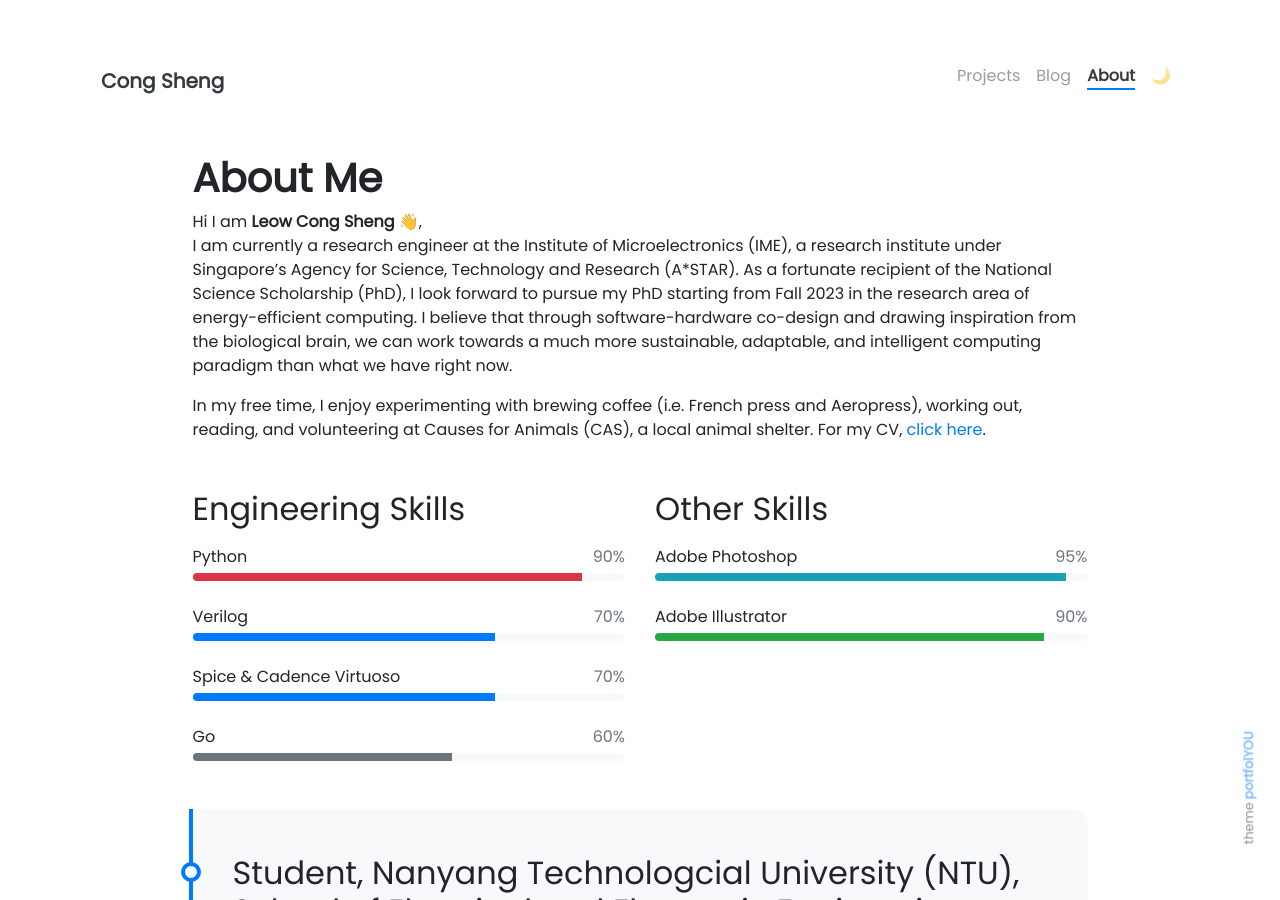
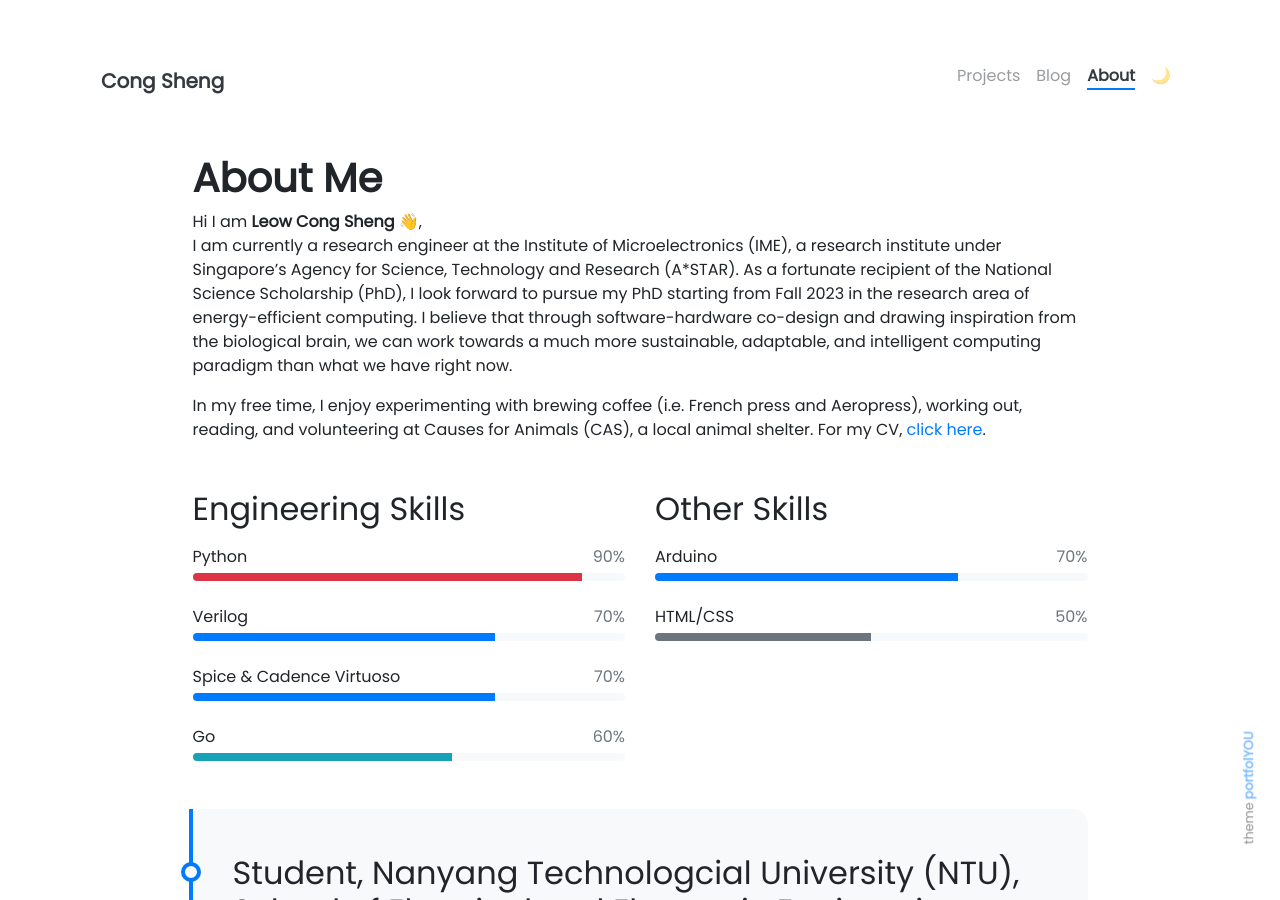
Before and after one commit to CongSheng/CongSheng.github.io, a Jekyll site: the page built from pages/about.md, in a window 1280 px wide and 900 px high. Built offline with Jekyll 4.4.1, drawn with Linux system fonts in a browser that asks for light colours; nearby versions of some CDN libraries; emoji names are drawn with the system emoji font.

Commit message:
Edited about

```diff
--- a/_data/other-skills.yml
+++ b/_data/other-skills.yml
@@ -1,7 +1,7 @@
-- name: Adobe Photoshop
-  percentage: 95
-  color: info
+- name: Arduino
+  percentage: 70
+  color: primary
 
-- name: Adobe Illustrator
-  percentage: 90
-  color: success
+- name: HTML/CSS
+  percentage: 50
+  color: secondary
--- a/_data/programming-skills.yml
+++ b/_data/programming-skills.yml
@@ -12,4 +12,4 @@
 
 - name: Go
   percentage: 60
-  color: secondary
+  color: info
```
